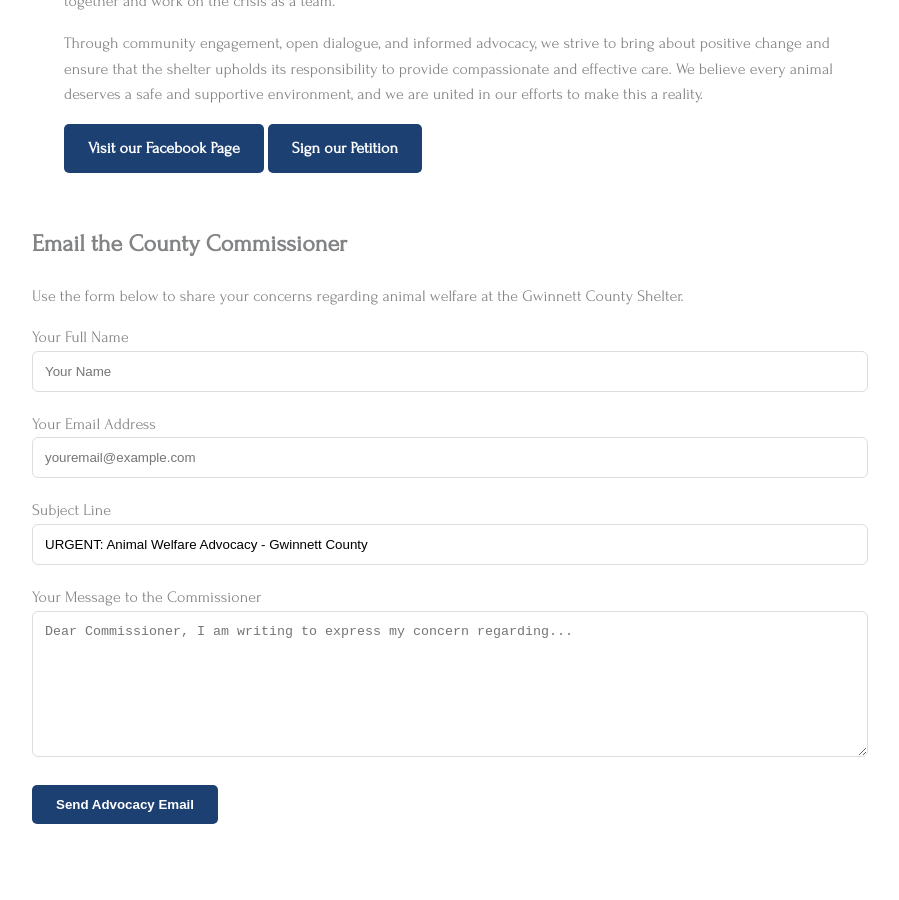
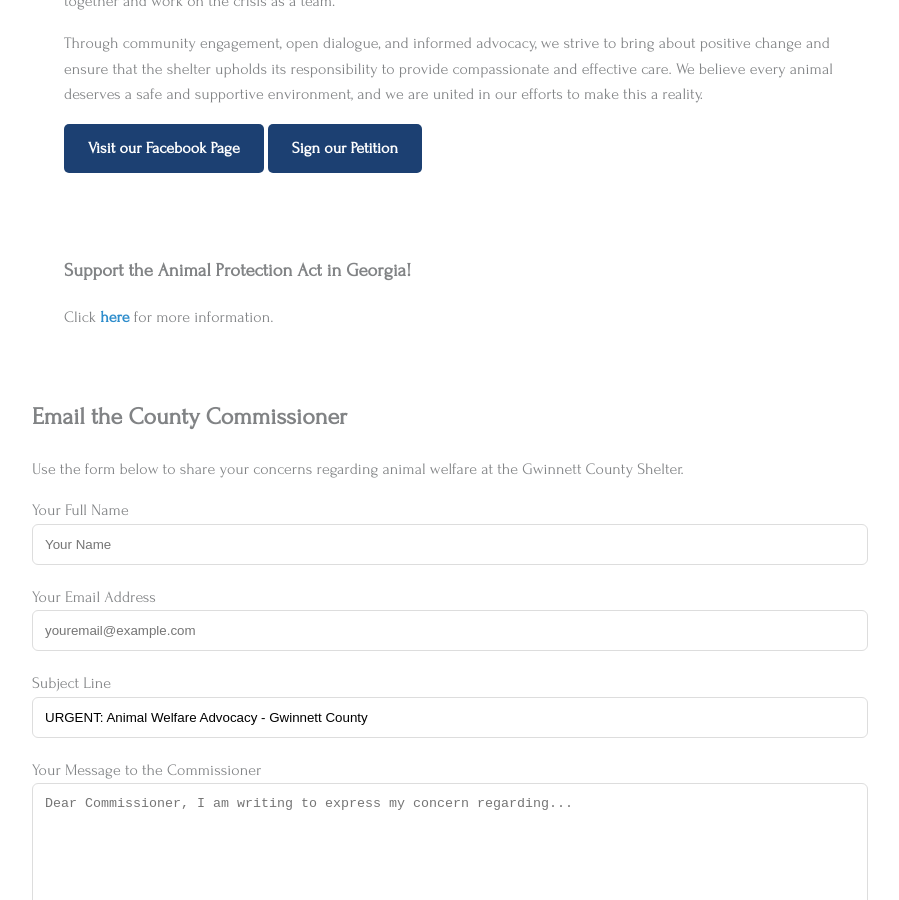
Before and after one commit to whitleybacon/gwinnett-animal-advocacy-alliance, a Jekyll site: the page built from index.html, in a window 1280 px wide and 900 px high, scrolled down 792 px. Shown: the whole window, without its empty margins (190-1089 px from the left). Built offline with Jekyll 4.4.1, drawn with Linux system fonts in a browser that asks for light colours.

Commit message:
Update index.html

```diff
--- a/index.html
+++ b/index.html
@@ -29,7 +29,10 @@ title: Home
         </div>
         </section>
 
-
+        <div class="container">
+            <h3>Support the Animal Protection Act in Georgia!</h3>
+            <p>Click <a href="">here</a> for more information.</p>
+        </div>
 
         <section class="advocacy-form">
             <h2>Email the County Commissioner</h2>
```
